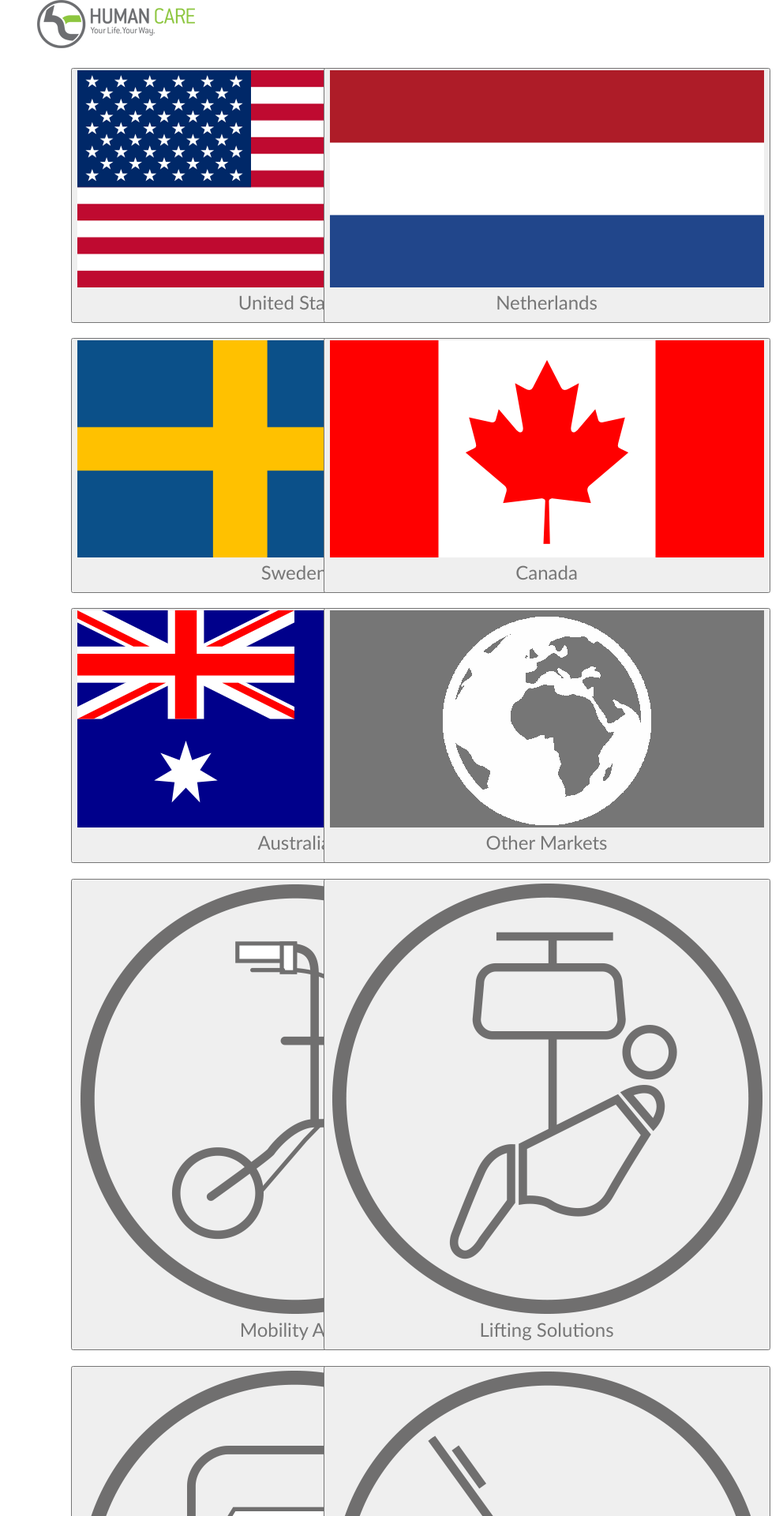
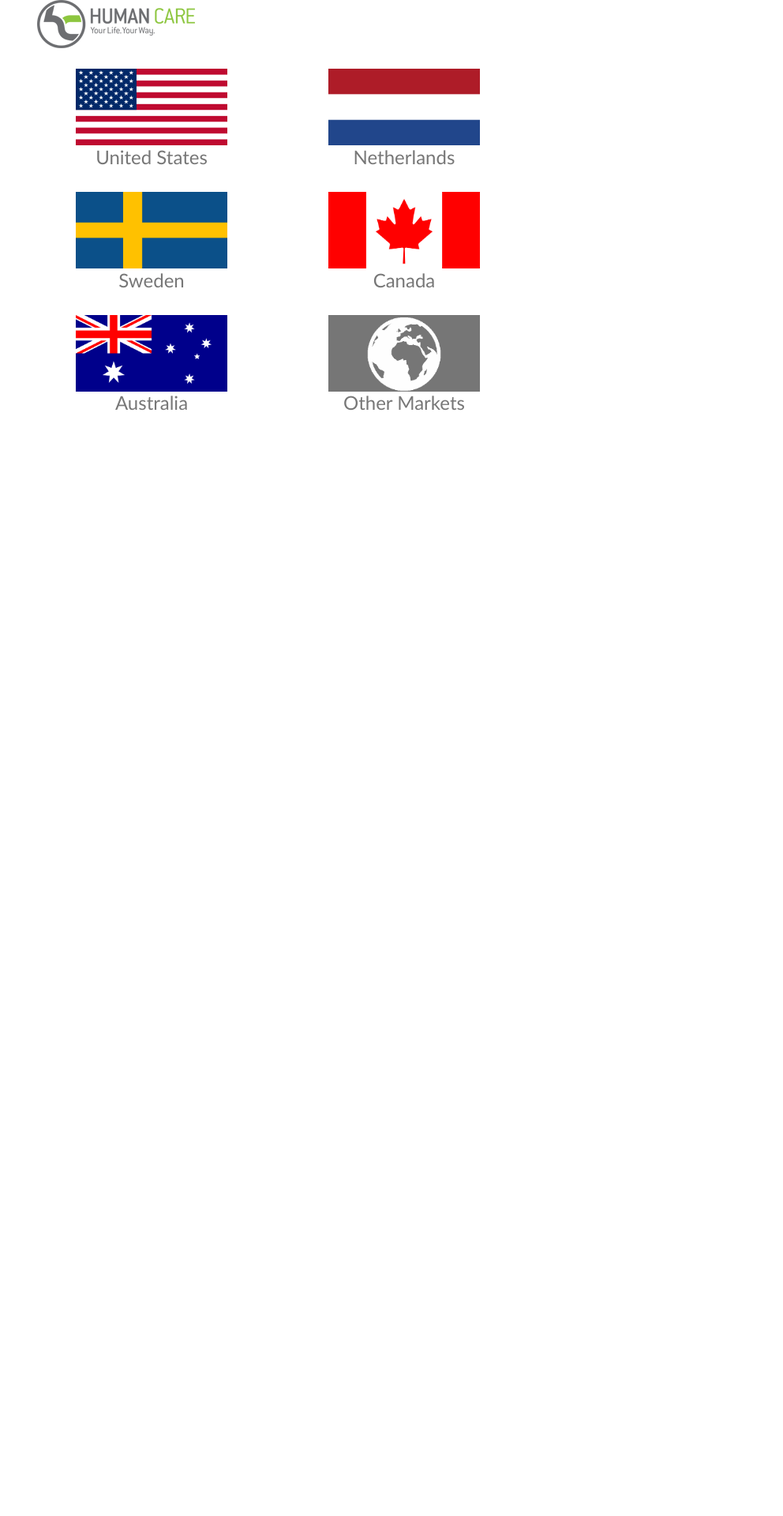
Before and after one commit to ChristopherAF/HumanCareSalesApp, a PHP site: page /index2.php in a window 1280 px wide. Shown: the top 1920 px of the page at 79% size, without its empty margins (288-1280 px from the left). After the commit the page ends 520 px from the top, so only its background shows below. Run offline with PHP 8.4, Linux system fonts and the light colour scheme.

Commit message:
logic of the view in separate file, css fixes and content div implemented

```diff
--- a/css/main.css
+++ b/css/main.css
@@ -35,14 +35,11 @@
 
 .row{
 	margin-bottom: 10%;
+	text-align: center;
 }
 
 .contentDiv{
 	font-family: calibri, sans-serif;
-}
-
-.row{
-	text-align: center;
 }
 
 @media (min-width: 992px)
@@ -69,3 +66,32 @@ h3, h4{
 	color:#777777;
 	margin-top: 1%;
 }
+
+.div-placeholder img{
+	vertical-align: middle;
+    background: 0;
+    border: 0;
+    padding: 0;
+    margin: 0;
+    width: 100%;
+}
+
+.btn_img{
+	background-color: #FFF;
+	border:0;
+}
+
+
+#contentContainer{
+	text-align: left;
+}
+
+#contentContainer ul li{
+	margin-left:0;
+	padding:0;
+	list-style-type: none;
+ }
+
+ .clearfix {
+    clear: both;
+}
--- a/index2.php
+++ b/index2.php
@@ -24,61 +24,66 @@
 				</div>
 
 				<div class="div-placeholder">
-  					<button id="NL" name="market_btn" class="btn_img"/><img src="images/countries/nl.png" />
+  					<button id="NL" name="market_btn" class="btn_img"/>
+  					<img src="images/countries/nl.png" />
 					<h3>Netherlands</h3>
 				</div>
 
 				<div class="div-placeholder">
-  					<button id="SE" name="market_btn" class="btn_img"/><img src="images/countries/se.png" />
+  					<button id="SE" name="market_btn" class="btn_img"/>
+  					<img src="images/countries/se.png" />
 					<h3>Sweden</h3>
-
 				</div>
 
 				<div class="div-placeholder">
-					<button id="CA" name="market_btn" class="btn_img"/><img src="images/countries/ca.png" />
+					<button id="CA" name="market_btn" class="btn_img"/>
+					<img src="images/countries/ca.png" />
 					<h3>Canada</h3>
-
 				</div>
 
 				<div class="div-placeholder">
-					<button id="AU" name="market_btn" class="btn_img"/><img src="images/countries/au.png" />
+					<button id="AU" name="market_btn" class="btn_img"/>
+					<img src="images/countries/au.png" />
 					<h3>Australia</h3>
 				</div>
 
 				<div class="div-placeholder">
-  					<button id="OM" name="market_btn" class="btn_img"/><img src="images/countries/om.png" />
+  					<button id="OM" name="market_btn" class="btn_img"/>
+  					<img src="images/countries/om.png" />
   					<h3>Other Markets</h3>
 				</div>
 		</div><!-- end row -->
 
-		<div class="row" id="productTypes">
+		<div class="row" id="productTypes" style="display: none">
 				<div class="div-placeholder">
-  					<button id="MA" name="productTypes_btn" class="btn_img"/><img src="images/icons/ma.png" />
+  					<button id="MA" name="productTypes_btn" class="btn_img"/>
+  					<img src="images/icons/ma.png" />
 					<h3>Mobility Aids</h3>
 				</div>
 
 				<div class="div-placeholder">
-					<button id="LS" name="productTypes_btn" class="btn_img"/><img src="images/icons/ls.png" />
+					<button id="LS" name="productTypes_btn" class="btn_img"/>
+					<img src="images/icons/ls.png" />
 					<h3>Lifting Solutions</h3>
 				</div>
 
 				<div class="div-placeholder">
-					<button id="HB" name="productTypes_btn" class="btn_img"/><img src="images/icons/hb.png" />
+					<button id="HB" name="productTypes_btn" class="btn_img"/>
+					<img src="images/icons/hb.png" />
 					<h3>Healthcare Beds</h3>
 				</div>
 
 				<div class="div-placeholder">
-					<button id="CC" name="productTypes_btn" class="btn_img"/><img src="images/icons/cc.png" />
+					<button id="CC" name="productTypes_btn" class="btn_img"/>
+					<img src="images/icons/cc.png" />
 					<h3>Convertible Chairs</h3>
 				</div>
 
-				<!--BS only for canada and NL -->
-				<div class="div-placeholder" id="BS_productTypes">
+				<div class="div-placeholder" id="BS_productTypes" style="display: none">
 					<button id="BS" name="productTypes_btn" class="btn_img"/>
 					<img src="images/icons/bs.png" />
 					<h3>Bathroom Safety</h3>
 				</div>
-
 
 				<div class="div-placeholder">
 					<button id="C" name="productTypes_btn" class="btn_img"/>
@@ -87,16 +92,13 @@
 				</div>
 		</div><!-- end row-->
 
-
-		<div class="row" id="contentTypes">
-				<!--BS does not have these -->
+		<div class="row" id="contentTypes" style="display: none">
 				<div class="div-placeholder" id="PcontentTypesContainer">
 					<button id="P" name="contentTypes_btn" class="btn_img"/>
 					<img src="images/icons/p.png" />
 					<h3>Presentations</h3>
 				</div>
 
-				<!--BS does not have these -->
 				<div class="div-placeholder" id="VcontentTypesContainer">
 					<button id="V" name="contentTypes_btn" class="btn_img"/>
 					<img src="images/icons/v.png" />
@@ -116,9 +118,7 @@
 				</div>
 		</div><!-- end row-->
 
-
-		<div class="row" id="LSsubcContentMarketing">
-		<!-- Should only show if ls -->
+		<div class="row" id="LSsubContentMarketing" style="display: none">
 				<div class="div-placeholder">
   					<button id="QRG" name="contentTypesLS_btn" class="btn_img"/>
 					<img src="images/icons/qrg.png" />
@@ -131,10 +131,9 @@
 					<h3>Marketing Material</h3>
 				</div>
 		</div><!-- end row-->
-
-		<div class="row" id="LSsubcContentVideo">
-				<div class="div-placeholder">
-					<button id="PV" name="contentTypesLS_btn" class="btn_img"7>
+		<div class="row" id="LSsubContentVideo" style="display: none">
+				<div class="div-placeholder clearfix">
+					<button id="PV" name="contentTypesLS_btn" class="btn_img" />
 					<img src="images/icons/v.png" />
 					<h3>Product Videos</h3>
 				</div>
@@ -150,71 +149,75 @@
 					<img src="images/icons/v.png" />
 					<h3>Sales Training Videos</h3>
 				</div>
+
 		</div><!-- end row -->
 
-		<div class="row" id="contentDiv">
-			<h3>Content to show</h3>
+		<div class="row" id="resultContainer" style="display: none">
+				<h3 id="titleResult" class="clearfix">&nbsp;</h3>
+				<div class="div-placeholder">
+					<a href="http://humancare.se/wp-content/uploads/2017/02/99528-Maintenance-manual-Leia_Rev01.pdf">
+  					<img src="files/1.jpg" />
+  					</a>
+					<h3>Lorem ipsum</h3>
+				</div>
+				<div class="div-placeholder">
+					<a href="http://humancare.se/wp-content/uploads/2017/02/99528-Maintenance-manual-Leia_Rev01.pdf">
+  					<img src="files/2.jpg" />
+  					</a>
+					<h3>Lorem ipsum</h3>
+				</div>
+				<div class="div-placeholder">
+  					<a href="http://humancare.se/wp-content/uploads/2017/02/99165-User-manual-Leia-Rev03.pdf">
+  					<img src="files/3.jpg" />
+					<h3>Lorem ipsum</h3>
+					</a>
+				</div>
+
+				<div class="div-placeholder">
+  					<a href="http://humancare.se/wp-content/uploads/2017/02/the-importance-of-proper-walking-rev-02.pdf">
+  					<img src="files/7.jpg" />
+					<h3>Lorem ipsum</h3>
+					</a>
+				</div>
+
+				<div class="div-placeholder">
+  					<a href="http://humancare.se/wp-content/uploads/2016/08/99455-FRA-mobility-aids-catalogue_Rev01.pdf">
+  					<img src="files/8.jpg" />
+					<h3>Lorem ipsum</h3>
+					</a>
+				</div>
+
+				<div class="div-placeholder">
+  					<a href="http://humancare.se/wp-content/uploads/2016/08/99455-FRA-mobility-aids-catalogue_Rev01.pdf">
+  					<img src="files/9.jpg" />
+					<h3>Lorem ipsum</h3>
+					</a>
+				</div>
+
+				<div class="div-placeholder">
+  					<a href="http://humancare.se/wp-content/uploads/2016/08/99455-FRA-mobility-aids-catalogue_Rev01.pdf">
+  					<img src="files/7.jpg" />
+					<h3>Lorem ipsum</h3>
+					</a>
+				</div>
+
+				<div class="div-placeholder">
+  					<a href="http://humancare.se/wp-content/uploads/2016/08/99455-FRA-mobility-aids-catalogue_Rev01.pdf">
+  					<img src="files/7.jpg" />
+					<h3>Lorem ipsum</h3>
+					</a>
+				</div>
+
+				<div class="div-placeholder">
+  					<a href="http://humancare.se/wp-content/uploads/2016/08/99455-FRA-mobility-aids-catalogue_Rev01.pdf">
+  					<img src="files/4.jpg" />
+					<h3>Lorem ipsum</h3>
+					</a>
+				</div>
 		</div><!-- end row -->
 
 			</div><!-- end  contentDiv -->
 			</div><!-- end  container -->
-
 	</body>
-
-	<script>
-			$(document).ready(function() {
-					var market = "";
-					var productType = "";
-					var contentType = "";
-					var contentTypeLS ="";
-
-
-					// handles market buttons
-    				$("[name ='market_btn']").click(function(event) {
-        				market = this.id;
-						// test to remove in production
-        				print();
-    				});
-
-    				// handles product buttons
-    				$("[name ='productTypes_btn']").click(function(event) {
-        				productType = this.id;
-						// test to remove in production
-        				print();
-    				});
-
-    				// handles content buttons
-					$("[name ='contentTypes_btn']").click(function(event) {
-						contentType = this.id;
-						// test to remove in production
-        				print();
-    				});
-
-					// Handles LS buttons
-					$("[name ='contentTypesLS_btn']").click(function(event) {
-						contentTypeLS = this.id;
-						print();
-    				});
-
-					// Reset all choices
-					$(".topDiv").click(function(event) {
-						reset();
-					});
-
-
-    				function reset(){
-    					market = "";
-						productType = "";
-						contentType = "";
-						contentTypeLS ="";
-						print();
-    				}
-
-    				// Log
-    				function print(){
-    					console.log("Market:"+market+" ,productType:"+productType+" ,contentType:"+contentType+" ,contentTypeLS:"+contentTypeLS);
-    				}
-				});
-		</script>
-
-		</html>
+	<script  type="text/javascript" src="contentHandler.js"></script>
+	</html>
```
Also changed, not shown: contentHandler.js (added, +97 -0 lines), files/1.jpg (added), files/2.jpg (added), files/3.jpg (added), files/4.jpg (added), files/5.jpg (added), files/5709ab37f70d899bd3794356bcaad57a_S.jpg (added), files/6.jpg (added), files/7.jpg (added), files/8.jpg (added), files/9.jpg (added), files/au.png (added), files/pic1.jpg (added), files/pic2.jpg (added), 2 more files.
